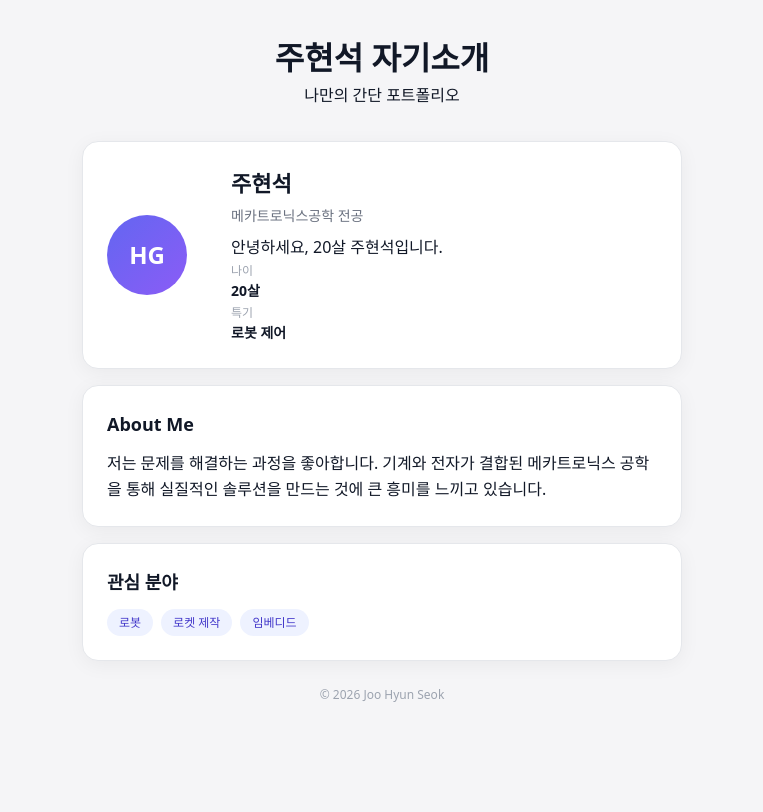
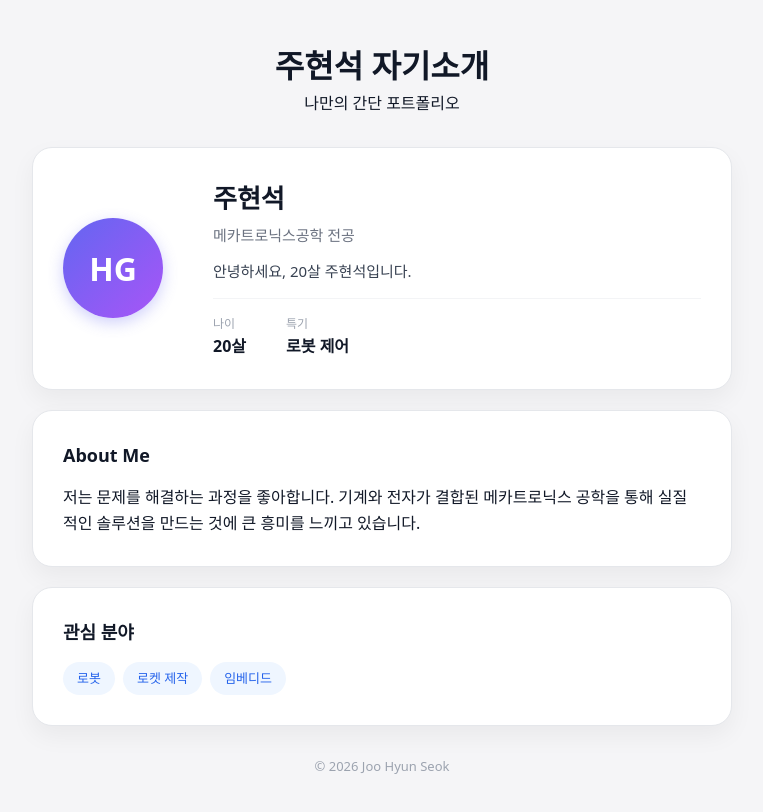
Before and after one commit to goguma9999/goguma9999.github.io, a plain HTML site: page index.html in a window 1280 px wide. Shown: the whole page, without its empty margins (258-1021 px from the left). Drawn offline with Linux system fonts and the light colour scheme.

Commit message:
Update style.css

```diff
--- a/style.css
+++ b/style.css
@@ -1,4 +1,3 @@
-/* 기본 초기화 */
 * {
   box-sizing: border-box;
   margin: 0;
@@ -17,72 +16,82 @@ body {
   display: flex;
   flex-direction: column;
   align-items: center;
-  padding: 32px 16px;
+  padding: 40px 16px;
 }
 
-/* 오타 수정: conrainer -> container */
 .container {
   width: 100%;
-  max-width: 600px; /* 가독성을 위해 너비 조절 */
+  max-width: 700px; /* 적절한 너비 설정 */
 }
 
 .header {
   text-align: center;
-  margin-bottom: 32px;
+  margin-bottom: 30px;
 }
 
+/* 프로필 카드와 일반 카드 공통 스타일 */
 .profile-card, .section-card {
   background-color: #ffffff;
-  border-radius: 16px;
-  padding: 24px;
-  margin-bottom: 16px;
-  box-shadow: 0 4px 20px rgba(0, 0, 0, 0.05);
+  border-radius: 20px;
+  padding: 30px;
+  margin-bottom: 20px;
+  box-shadow: 0 10px 25px rgba(0, 0, 0, 0.05);
   border: 1px solid #e5e7eb;
 }
 
-/* 프로필 카드 레이아웃 */
+/* 프로필 레이아웃 전용 */
 .profile-card {
   display: grid;
-  grid-template-columns: 100px 1fr;
-  gap: 24px;
+  grid-template-columns: 120px 1fr;
+  gap: 30px;
   align-items: center;
 }
 
 .avatar {
-  width: 80px;
-  height: 80px;
+  width: 100px;
+  height: 100px;
   border-radius: 50%;
-  background: linear-gradient(135deg, #6366f1, #8b5cf6);
+  background: linear-gradient(135deg, #6366f1, #a855f7);
   display: flex;
   align-items: center;
   justify-content: center;
   color: white;
-  font-size: 24px;
+  font-size: 32px;
   font-weight: bold;
+  box-shadow: 0 5px 15px rgba(99, 102, 241, 0.3);
 }
 
-.profile-right h2 { font-size: 22px; margin-bottom: 4px; }
-.profile-role { color: #6b7280; font-size: 14px; margin-bottom: 8px; }
+.profile-right h2 { font-size: 26px; margin-bottom: 4px; }
+.profile-role { color: #6b7280; font-size: 15px; margin-bottom: 12px; }
+.summary { font-size: 15px; color: #374151; margin-bottom: 15px; }
 
-.info-item { display: flex; flex-direction: column; }
-.info-label { font-size: 12px; color: #9ca3af; }
-.info-value { font-size: 14px; font-weight: 600; }
+.info-grid {
+  display: flex;
+  gap: 40px;
+  border-top: 1px solid #f3f4f6;
+  padding-top: 15px;
+}
 
-.section-card h3 { font-size: 18px; margin-bottom: 12px; }
+.info-label { display: block; font-size: 12px; color: #9ca3af; }
+.info-value { font-weight: 600; color: #111827; }
+
+/* 상세 섹션 카드 내부 */
+.section-card h3 { font-size: 18px; margin-bottom: 15px; color: #111827; }
+
 .tag-list { list-style: none; display: flex; gap: 8px; flex-wrap: wrap; }
 .tag {
-  background: #eef2ff;
-  color: #4338ca;
-  padding: 4px 12px;
-  border-radius: 20px;
-  font-size: 12px;
+  background: #eff6ff;
+  color: #2563eb;
+  padding: 6px 14px;
+  border-radius: 50px;
+  font-size: 13px;
   font-weight: 500;
 }
 
-.footer { text-align: center; margin-top: 24px; color: #9ca3af; font-size: 12px; }
+.footer { text-align: center; margin-top: 30px; color: #9ca3af; font-size: 13px; }
 
-/* 모바일 대응 */
-@media (max-width: 480px) {
+/* 모바일 화면 (화면이 작아질 때) */
+@media (max-width: 600px) {
   .profile-card {
     grid-template-columns: 1fr;
     text-align: center;
```
